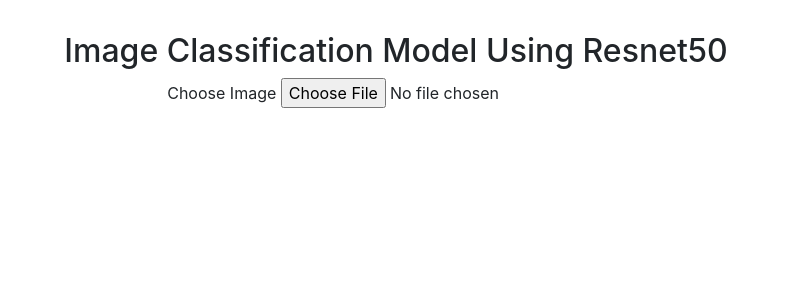
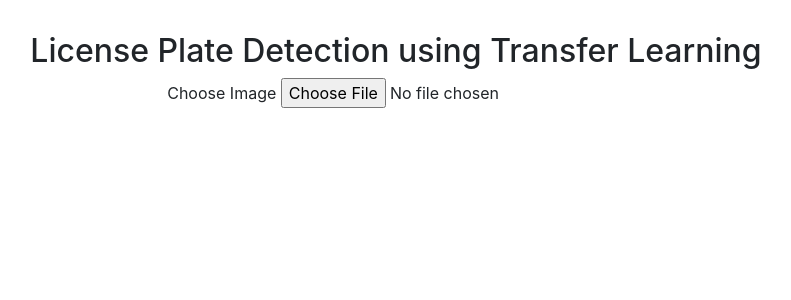
Before and after one commit to Rishit605/license-plate-detection-with-ocr, a Flask app: page / in a window 1280 px wide. Shown: the part 56-356 px from the top of the page, without its empty margins (244-1035 px from the left). Run offline with Flask 3, Linux system fonts and the light colour scheme; some libraries are stand-ins or nearby versions.

Commit message:
Update index.html

```diff
--- a/NumberPlate_Detection/templates/index.html
+++ b/NumberPlate_Detection/templates/index.html
@@ -1,7 +1,7 @@
 {% extends "base.html" %} {% block content %}
 
 <center>
-<h2>Image Classification Model Using Resnet50</h2>
+<h2>License Plate Detection using Transfer Learning</h2>
 
 <div>
     <form id="upload-file" method="post" enctype="multipart/form-data">
```
